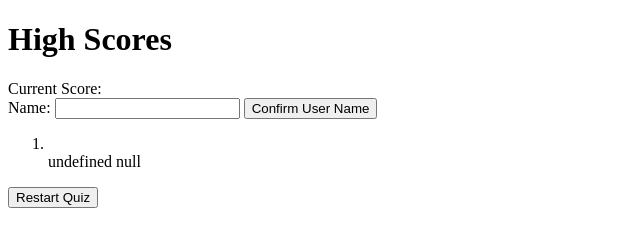
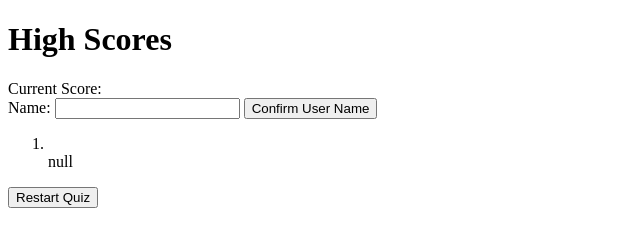
Before and after one commit to Lil-Chevy/can_you_pass_the_test, a plain HTML site: page highscore.html in a window 1280 px wide. Both pictures are taken after a click on the button "Confirm User Name". Shown: the full height of the page, 0-640 px from the left. Drawn offline with Linux system fonts and the light colour scheme.

```diff
--- a/assets/js/highscore.js
+++ b/assets/js/highscore.js
@@ -10,16 +10,15 @@ document.addEventListener("DOMContentLoaded", function gettingHighScores() {
 
 function addHighScore() {
   // capture username.
-  let textFieldEntry = document.getElementById("hScore");
-  let userNameInput = textFieldEntry.addEventListener("submit", addHighScore);
+  let textFieldEntry = document.getElementById("hScore").value;
   // use for information display of score and username submission.
   let myArray = {
-    key: userNameInput,
-    Value: highestScore,
+    key: textFieldEntry,
+    value: highestScore,
   };
   let myArray1 = JSON.stringify(myArray);
   //   set username to local storage
-  console.log("userNameInput", userNameInput);
+  console.log("userNameInput", textFieldEntry);
   //   add data to local storage.
   localStorage.setItem("User Name", myArray1);
 
@@ -28,12 +27,8 @@ function addHighScore() {
   //create list element
   let createLi = document.createElement("li");
   // take data and concatenate a string.
-  let concatenateNameScore = myArray.key + " " + myArray.Value;
+  let concatenateNameScore = myArray.key + " " + myArray.value;
   // append username to ordered list
   scoreBoard.append(createLi, concatenateNameScore);
   // use local storage to persist data
 }
-
-// use this nonsense to set to local storage.
-// let highestScore = localStorage.getItem("HighScore");
-// let localStorageScore = JSON.stringify(highestScore);
```
Also changed, not shown: assets/style/style.css (+14 -12 lines).
